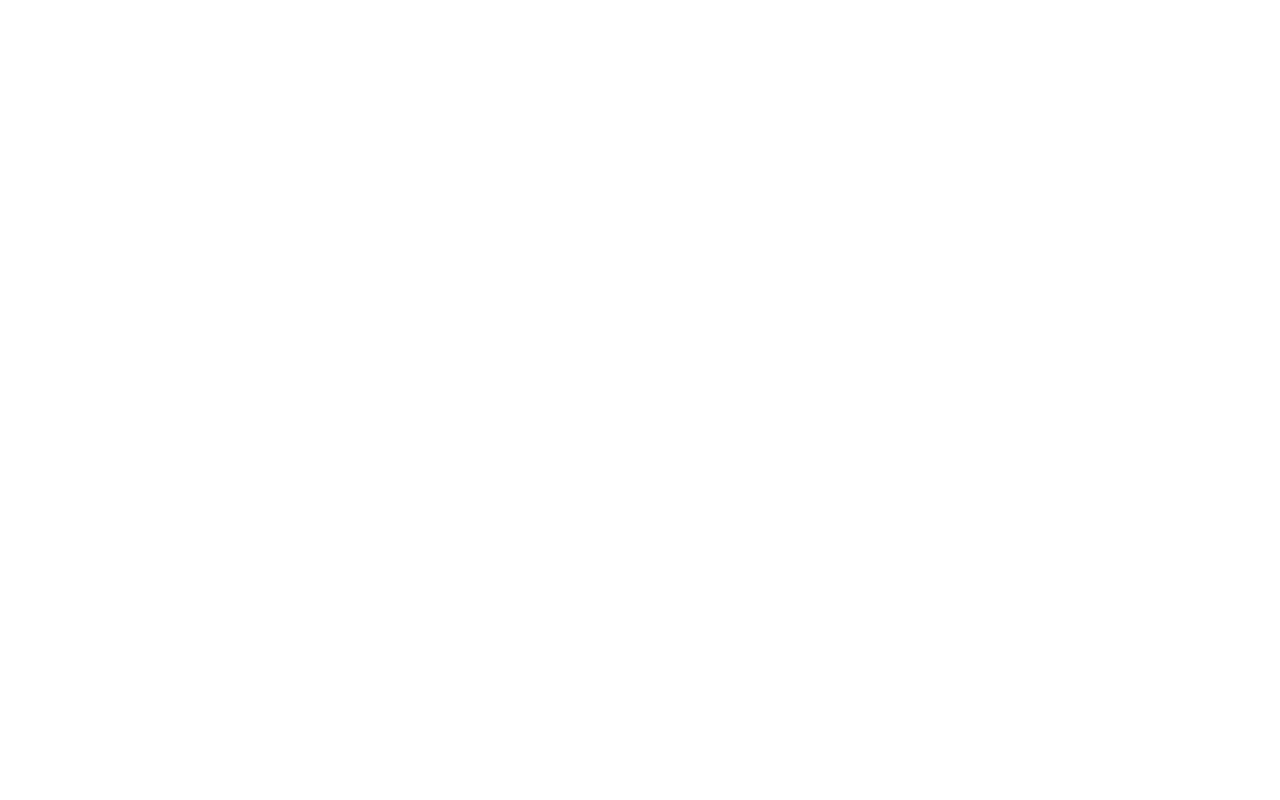
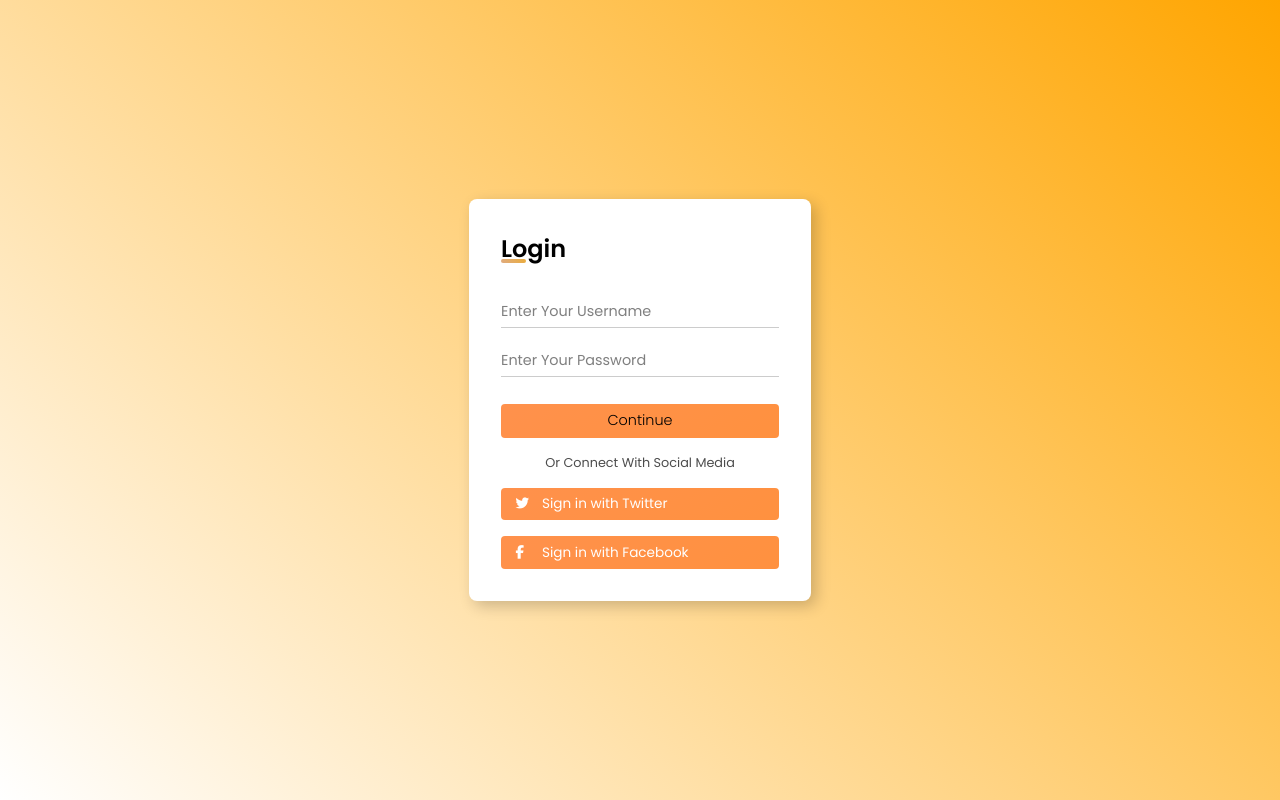
Before and after one commit to future4code/Johnson-landing-page3, a plain HTML site: page cadastro.html in a window 1280 px wide. Drawn offline with Linux system fonts and the light colour scheme.

Commit message:
adicionando o form login e cadastro

```diff
--- a/cadastro.html
+++ b/cadastro.html
@@ -1,12 +1,48 @@
 <!DOCTYPE html>
-<html lang="en">
+<html lang="pt-br">
 <head>
     <meta charset="UTF-8">
-    <meta http-equiv="X-UA-Compatible" content="IE=edge">
     <meta name="viewport" content="width=device-width, initial-scale=1.0">
+    <script src="https://kit.fontawesome.com/1ab94d0eba.js" crossorigin="anonymous"></script>
+    <link rel="shortcut icon" href="./imagem/f4bank-logo.png" type="image/x-icon">
     <title>Cadastro</title>
+    <link rel="stylesheet" href="loginusuario.css">
 </head>
 <body>
+    <main class="container">
+        <h2>Login</h2>
+        <form action="">
+            <div class="input-field">
+                <input type="text" name="username" id="username"
+                    placeholder="Enter Your Username">
+                <div class="underline"></div>
+            </div>
+            <div class="input-field">
+                <input type="password" name="password" id="password"
+                    placeholder="Enter Your Password">
+                <div class="underline"></div>
+            </div>
 
+            <input type="submit" value="Continue">
+        </form>
+
+        <div class="footer">
+            <span>Or Connect With Social Media</span>
+            <div class="social-fields">
+                <div class="social-field twitter">
+                    <a href="#">
+                        <i class="fab fa-twitter"></i>
+                        Sign in with Twitter
+                    </a>
+                </div>
+                <div class="social-field facebook">
+                    <a href="#">
+                        <i class="fab fa-facebook-f"></i>
+                        Sign in with Facebook
+                    </a>
+                </div>
+            </div>
+        </div>
+    </main>
 </body>
 </html>
--- /dev/null
+++ b/loginusuario.css
@@ -0,0 +1,154 @@
+
+@import url('https://fonts.googleapis.com/css2?family=Poppins:wght@100;200;300;400;500;600;700&display=swap');
+
+* {
+    margin: 0;
+    border: 0;
+    padding: 0;
+    box-sizing: border-box;
+    font-family: "Poppins", sans-serif;
+}
+
+body {
+    background: linear-gradient(45deg, #fff,orange);
+    background-repeat: no-repeat;
+    min-height: 100vh;
+    min-width: 100vw;
+    display: flex;
+    align-items: center;
+    justify-content: center;
+}
+
+main.container {
+    background: white;
+    min-width: 320px;
+    min-height: 40vh;
+    padding: 2rem;
+    box-shadow: 5px 5px 15px rgba(0, 0, 0, 0.2);
+    border-radius: 8px;
+}
+
+main h2 {
+    font-weight: 600;
+    margin-bottom: 2rem;
+    position: relative;
+}
+
+main h2::before {
+    content: '';
+    position: absolute;
+    height: 4px;
+    width: 25px;
+    bottom: 3px;
+    left: 0;
+    border-radius: 8px;
+    background: linear-gradient(45deg, rgb(224, 171, 128),rgb(235, 173, 59));
+}
+
+form {
+    display: flex;
+    flex-direction: column;
+}
+
+.input-field {
+    position: relative;
+}
+
+form .input-field:first-child {
+    margin-bottom: 1.5rem;
+}
+
+.input-field .underline::before {
+    content: '';
+    position: absolute;
+    height: 1px;
+    width: 100%;
+    bottom: -5px;
+    left: 0;
+    background: rgba(0, 0, 0, 0.2);
+}
+
+.input-field .underline::after {
+    content: '';
+    position: absolute;
+    height: 1px;
+    width: 100%;
+    bottom: -5px;
+    left: 0;
+    background: linear-gradient(45deg, #fff,orange);
+    transform: scaleX(0);
+    transition: all .3s ease-in-out;
+    transform-origin: left;
+}
+
+.input-field input:focus ~ .underline::after {
+    transform: scaleX(1);
+}
+
+.input-field input {
+    outline: none;
+    font-size: 0.9rem;
+    color: rgba(0, 0, 0, 0.7);
+    width: 100%;
+}
+
+.input-field input::placeholder {
+    color: rgba(0, 0, 0, 0.5);
+}
+
+form input[type="submit"] {
+    margin-top: 2rem;
+    padding: 0.4rem;
+    width: 100%;
+    background-image: linear-gradient(140deg, #ff914c, #ff913f);
+    cursor: pointer;
+    color: black;
+    font-size: 0.9rem;
+    font-weight: 300;
+    border-radius: 4px;
+    transition: all 0.3s ease;
+}
+
+form input[type="submit"]:hover {
+    letter-spacing: 0.5px;
+    background: linear-gradient(to right, #fff,orange);
+}
+
+.footer {
+    display: flex;
+    flex-direction: column;
+    margin-top: 1rem;
+}
+
+.footer span {
+    color: rgba(0, 0, 0, 0.7);
+    font-size: 0.8rem;
+    text-align: center;
+}
+
+.footer .social-field {
+    padding: 0.4rem;
+    border-radius: 4px;
+    font-size: 0.85rem;
+    width: 100%;
+    cursor: pointer;
+    margin-top: 1rem;
+}
+
+.footer .social-field a i {
+    margin: 0 0.5rem;
+    width: 15px;
+}
+
+.footer .social-field a {
+    text-decoration: none;
+    color: #fff;
+}
+
+.footer .social-field.twitter {
+    background-image: linear-gradient(140deg, #ff914c, #ff913f);
+}
+
+.footer .social-field.facebook {
+    background-image: linear-gradient(140deg, #ff914c, #ff913f);
+}
--- a/stilo.css
+++ b/stilo.css
@@ -257,3 +257,4 @@ footer {
   @media screen and (min-device-width : 1200px) {
   /* computadores */
   }
+}
```
Also changed, not shown: emconstrucao.html (+2 -55 lines), jovemempr.html (+7 -5 lines), jovemempre.css (+55 -4 lines), loginusuario.html (+38 -2 lines).
